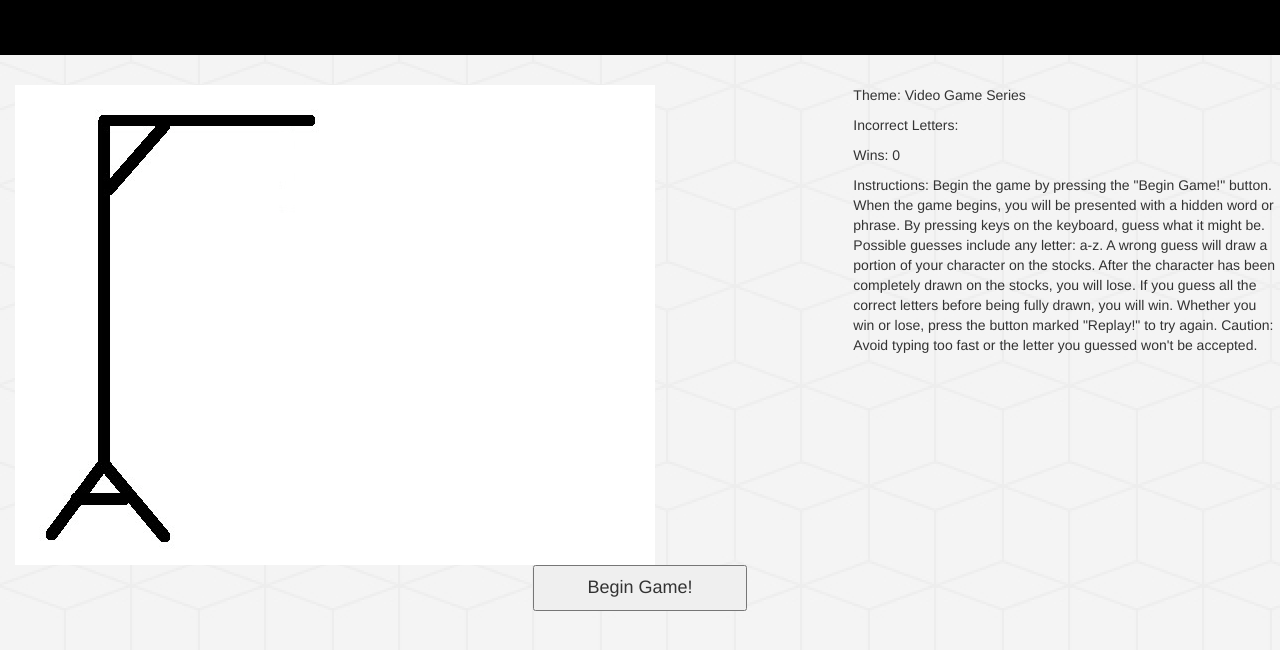
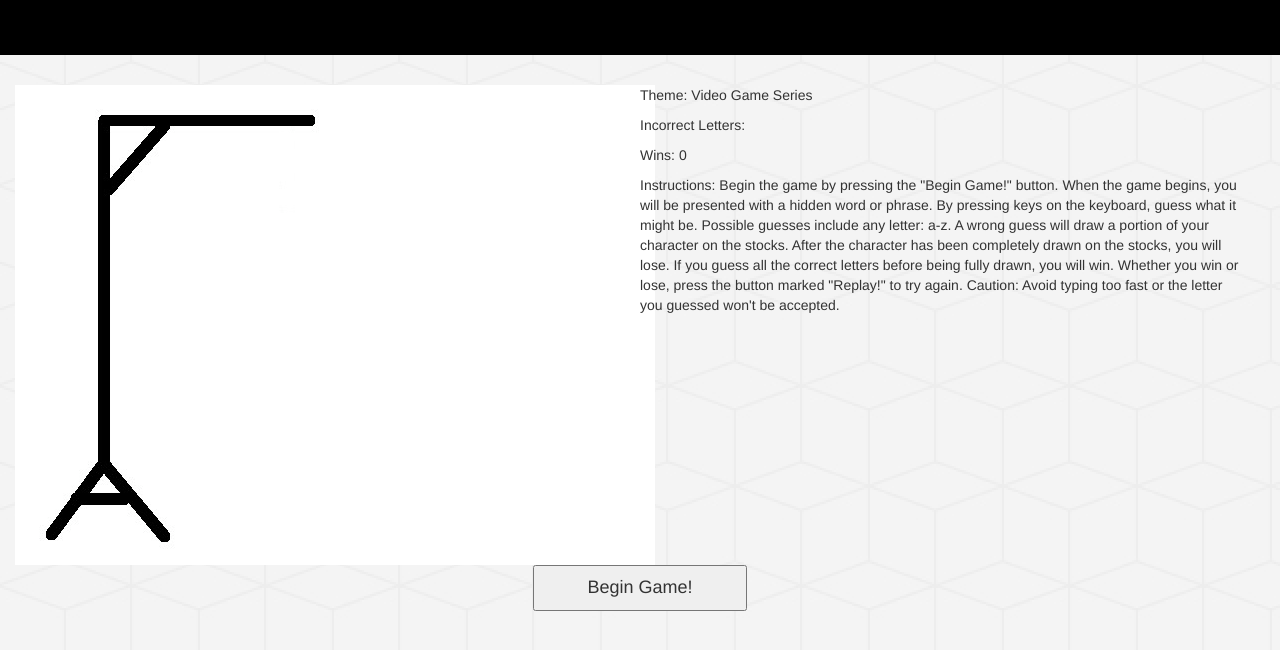
Before and after one commit to stevenqu248/Hangman-Game, a plain HTML site: page index.html in a window 1280 px wide. Shown: the part 140-790 px from the top of the page. Drawn offline with nearby package versions, Linux system fonts and the light colour scheme.

Commit message:
fixed a formatting issue

```diff
--- a/assets/css/style.css
+++ b/assets/css/style.css
@@ -13,6 +13,7 @@
 #infoArea
 {
 	margin-bottom: 100px;
+	margin-right: 20px;
 }
 
 #hangmanProfile
--- a/index.html
+++ b/index.html
@@ -12,10 +12,10 @@
 	<header class="jumbotron text-center headerStyles"><h1>Hangman!</h1></header>
 	<section class="container-fluid" id="gameBody">
 		<div class="row">
-			<div class="col-md-8" id="stockade">
+			<div class="col-md-6" id="stockade">
 				<img src="assets/images/stockade.jpg" alt="Oh no! Something has gone terribly wrong and the image failed to load. Please refresh the browser to see if it fixes the issue.">
 			</div>
-			<div class="col-md-4">
+			<div class="col-md-6">
 				<div class="row" id="infoArea">
 					<p>Theme: Video Game Series</p>
 					<p id="incorrectLetters">Incorrect Letters:</p>
```
